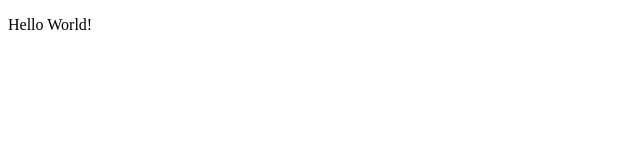
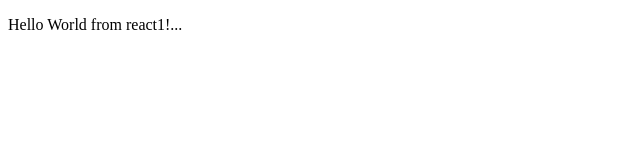
Before and after one commit to jmo3300/tableedit3, a React (Create React App) app: page / in a window 1280 px wide. Shown: the top 160 px of the page, without its empty margins (0-640 px from the left). Built offline with nearby package versions, Linux system fonts and the light colour scheme; no server answers.

Commit message:
api/greeting

```diff
--- a/package.json
+++ b/package.json
@@ -10,12 +10,14 @@
     "@types/node": "^12.20.4",
     "@types/react": "^17.0.2",
     "@types/react-dom": "^17.0.1",
+    "axios": "^0.21.1",
     "react": "^17.0.1",
     "react-dom": "^17.0.1",
     "react-scripts": "4.0.3",
     "typescript": "^4.2.2",
     "web-vitals": "^1.1.0"
   },
+  "proxy": "http://localhost:5000",
   "scripts": {
     "start": "react-scripts start",
     "build": "react-scripts build",
--- a/src/App.tsx
+++ b/src/App.tsx
@@ -1,11 +1,25 @@
-import React from 'react';
+import React, { useState } from 'react';
 import './App.css';
+import axios from 'axios';
 
 function App() {
+
+  const [message, setMessage] = useState('Hello World from react1!...');
+
+  setTimeout(() =>
+    axios.get('/api/greeting')
+    .then(response => {
+      setMessage(response.data);
+    })
+    .catch(error => {
+      console.log(error)
+    }),1000
+
+  )
   return (
     <div className="App">
         <p>
-          Hello World!
+          {message}
         </p>
     </div>
   );
```
Also changed, not shown: 1 other file (tests, documents, lock files or other folders).
